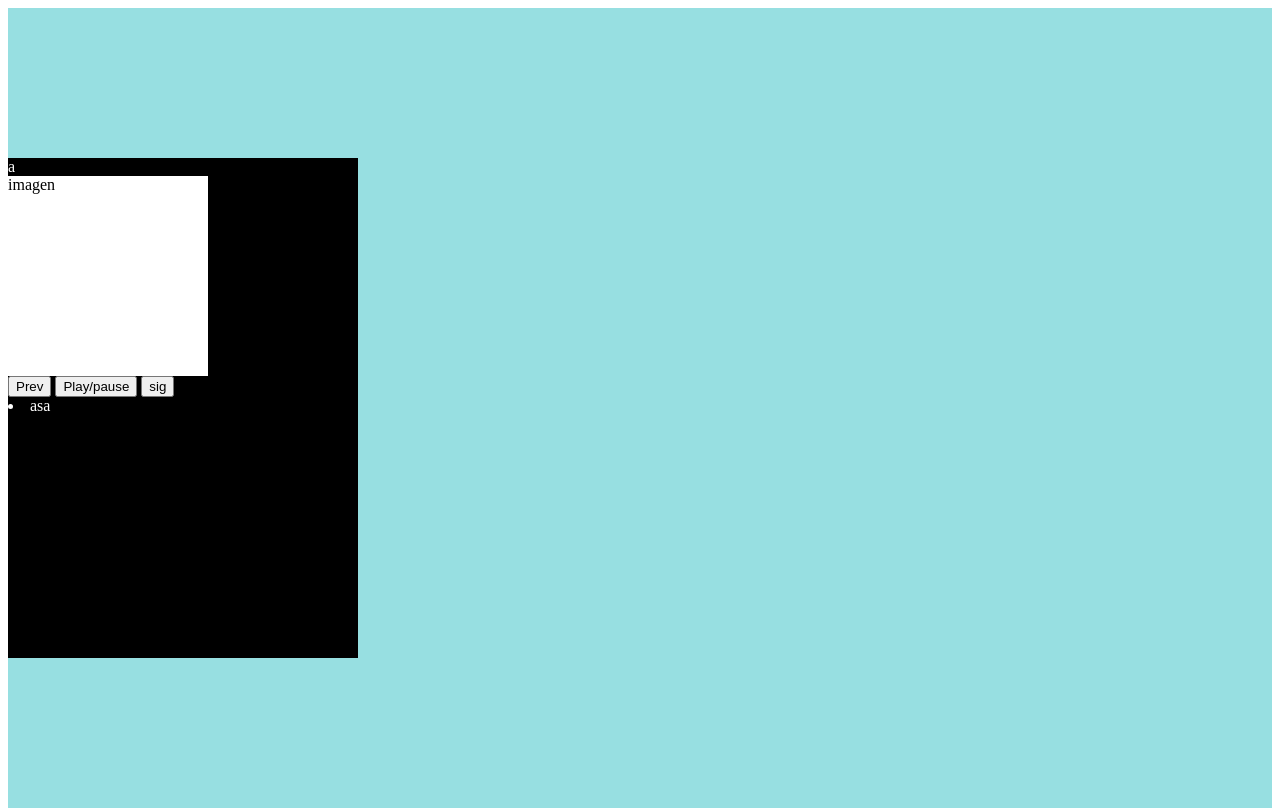
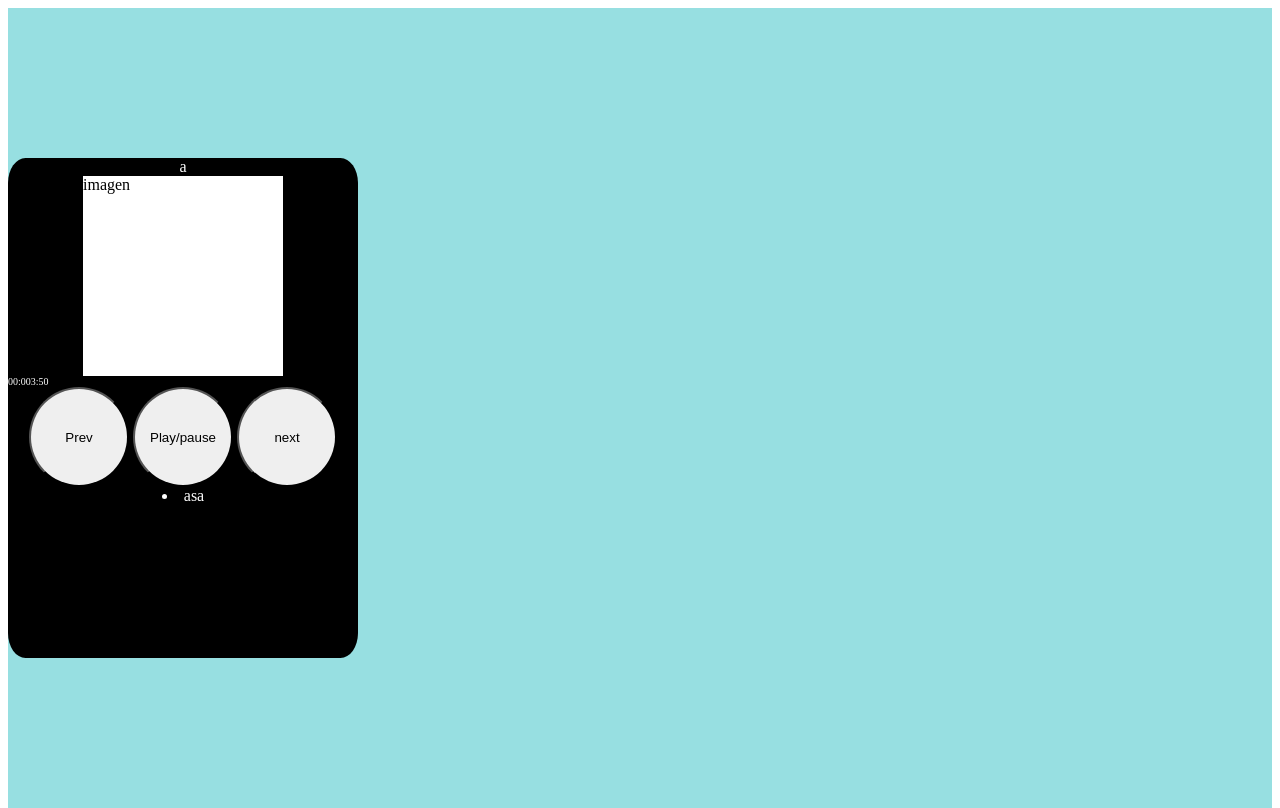
Before and after one commit to noquepo/playerweb, a website built with Vite: page src/index.html in a window 1280 px wide. Built offline with nearby package versions, Linux system fonts and the light colour scheme; no server answers.

Commit message:
diseño de la página ordenado

```diff
--- a/src/index.html
+++ b/src/index.html
@@ -13,10 +13,13 @@
       <div class="player">
         a
         <div class="caratula">imagen</div>
-        <div class="botones">
-          <button class="anterior">Prev</button>
+        <div class="timer">
+          <span class="elapsedTime">00:00</span><span class="remainingTime">3:50</span>
+        </div>
+        <div class="buttons">
+          <button id="prev">Prev</button>
           <button id="buttonplay">Play/pause</button>
-          <button class="siguiente">sig</button>
+          <button id="next">next</button>
         </div>
         <div class="playlist"><li>asa</li></div>
       </div>
--- a/src/index.scss
+++ b/src/index.scss
@@ -9,6 +9,11 @@
     background-color: $color;
     color:$text-color;
 }
+@mixin botones {
+    border-radius: 50%;
+    width: 100px;
+    height: 100px;
+}
 body, html{
     padding: 0;
     border: 0;
@@ -19,9 +24,34 @@ body, html{
     align-items: center;
     @include base(100%, 100%, var(--background-color), var(--text-color));
     .player {
+        display: flex;
+        flex-direction: column;
+        align-items: center;
+        border-radius: 5%;
         @include base(350px, 500px,var(--player-background), var(--text-color));
         .caratula{
             @include base(200px,200px,var(--text-color),var(--player-background));
         }
+        .timer{
+            display: flex;
+            width: 100%;
+            .elapsedTime{
+                font-size: 10px;
+            }
+            .remainingTime{
+                font-size: 10px;
+            }
+        }
+        .buttons {
+          #buttonplay {
+            @include botones;
+          }
+          #prev {
+            @include botones;
+          }
+          #next {
+            @include botones;
+          }
+        }
     }
 }
```
